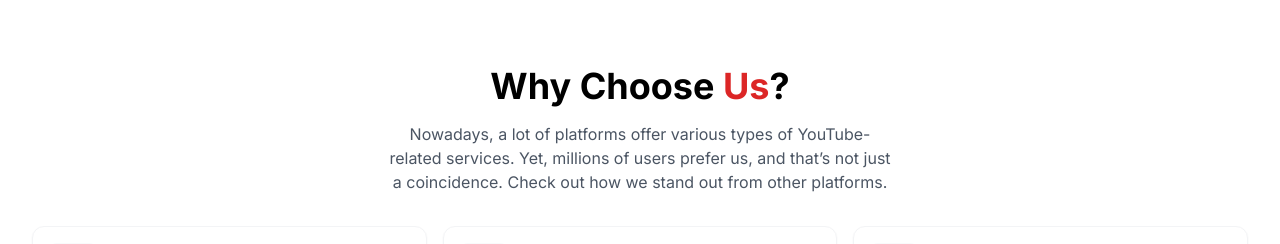
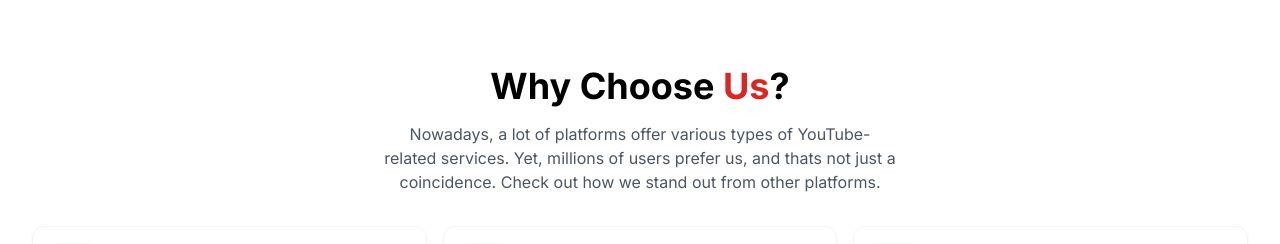
Before and after one commit to ytlab23/upwork-youtubeDownloader-Next-v1, a Next.js app: page / in a window 1280 px wide. Shown: the part 1440-1684 px from the top of the page. Built offline with nearby package versions, Linux system fonts and the light colour scheme.

Commit message:
erros in text in home

```diff
--- a/app/components/Features.jsx
+++ b/app/components/Features.jsx
@@ -1,10 +1,9 @@
 import React from "react";
-// lg:flex-row-reverse
 export default function Features() {
   const Featuress = [
     {
       header: "High-Quality",
-      text: "Quality matters a lot on YouTube. The algorithm usually does not promote low-resolution thumbnails or poorly formatted captions. That’s why we prioritize delivering high-quality outputs every time. Our system is designed to fetch you the highest resolution available.",
+      text: "Quality matters a lot on YouTube. The algorithm usually does not promote low-resolution thumbnails or poorly formatted captions. Thats why we prioritize delivering high-quality outputs every time. Our system is designed to fetch you the highest resolution available.",
     },
     {
       header: "User-Friendly Interface",
@@ -16,7 +15,7 @@ export default function Features() {
     },
     {
       header: "Fast Processing",
-      text: "As soon as you hit the ‘download’ button, we will fetch the details from the channel and display them in the best quality- all within seconds. Our lightning-fast automated system processes your order within seconds. There will not be any video ads that will affect your loading speed. Paste, download, done - it's that quick!",
+      text: "As soon as you hit the download button, we will fetch the details from the channel and display them in the best quality- all within seconds. Our lightning-fast automated system processes your order within seconds. There will not be any video ads that will affect your loading speed. Paste, download, done - it's that quick!",
     },
     {
       header: "Reliable Results",
@@ -40,7 +39,7 @@ export default function Features() {
               <p className="mt-4 text-gray-600">
                 Nowadays, a lot of platforms offer various types of
                 YouTube-related services. Yet, millions of users prefer us, and
-                that’s not just a coincidence. Check out how we stand out from
+                thats not just a coincidence. Check out how we stand out from
                 other platforms.
               </p>
             </div>
--- a/app/components/Services.jsx
+++ b/app/components/Services.jsx
@@ -89,7 +89,7 @@ export default function Services() {
                   <p className="text-gray-600">
                     Your logo is the face of the brand. So, creating it from
                     scratch is not advisable for beginners. With our logo
-                    downloader, you can easily save any YouTube channel's logo.
+                    downloader, you can easily save any YouTube channel&apos;s logo.
                     Edit it with a random tool to create your own logo.
                   </p>
                 </div>
```
